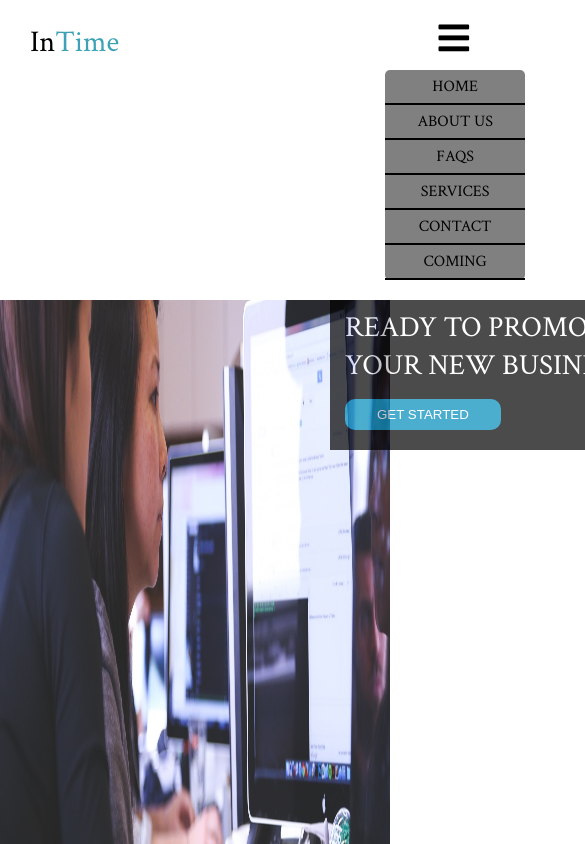
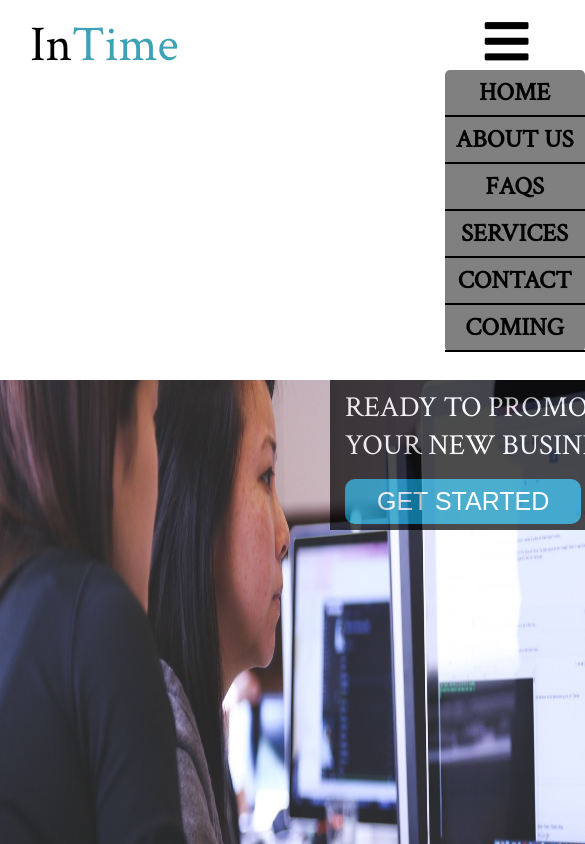
Before and after one commit to alex-nazaretyan/InTime-Agency, a plain HTML site: page InTime-Agency/html.html in a window 390 px wide. Shown: the top 844 px of the page, 585 px wide, since content can reach past the window. Drawn offline with Linux system fonts and the light colour scheme.

Commit message:
adding responsive body

```diff
--- a/InTime-Agency/css.css
+++ b/InTime-Agency/css.css
@@ -31,7 +31,7 @@ header nav ul li:hover {
     padding: 0;
     margin: 0 15px;
 }
-.menu-responsive{
+.drop-down-menu-button{
     display: none;
 }
 
--- a/InTime-Agency/html.html
+++ b/InTime-Agency/html.html
@@ -19,11 +19,11 @@
                     <p>In<span>Time</span></p>
                 </a>
             </div>
-            <span class="menu-responsive">
+            <span class="drop-down-menu-button">
                 <i class="fas fa-bars"></i>
             </span>
 
-            <ul>
+            <ul class="responsive">
                 <li>HOME</li>
                 <li>ABOUT US</li>
                 <li>FAQS</li>
--- a/InTime-Agency/medias.css
+++ b/InTime-Agency/medias.css
@@ -2,22 +2,32 @@
 
 /*Resolution 1080 x 2340 -> viewport 360 x 780*/
 
-@media all and (max-width: 600px) {
+/*Header section media query*/
+@media all and (min-width:360px) and (max-width: 780px) {
     @import url("https://cdnjs.cloudflare.com/ajax/libs/font-awesome/5.13.0/css/all.min.css");
-    .menu-responsive {
+    .drop-down-menu-button {
         display: block;
         font-size: 35px;
         padding-right: 30px;
         width: 350px;
         text-align: right;
     }
+    .drop-down-menu-button i{
+        font-size: 50px;
+    }
     .header-logo {
         padding-left: 30px;
+    }
+    .header-logo p{
+        font-size: 50px;
     }
     header {
         display: flex;
         justify-content: space-between;
-        height: 300px;
+
+    }
+    nav{
+        height: 380px;
     }
     header nav ul {
         display: none;
@@ -37,5 +47,52 @@
         text-align: center;
         border-bottom: 2px solid black;
         padding: 6px;
+        font-size: 25px;
+        font-weight: bold;
     }
 }
+/* Main section media query */
+
+@media all and (min-width:360px) and (max-width: 780px) {
+    @import url("https://cdnjs.cloudflare.com/ajax/libs/font-awesome/5.13.0/css/all.min.css");
+
+    .background-picture-wrapper{
+    color: white;
+    background-color: black;
+    opacity: 0.7;
+    position: absolute;
+    top: 380px;
+    left: 330px;
+    z-index: 1;
+    width: 300px;
+    height: 130px;
+    padding: 0 30px 20px 15px;
+    font-size: 20px;
+    }
+    .background-img img{
+        width: 675px;
+    }
+    .company-info{
+        width: 675px;
+        font-size: 30px;
+    }
+    .underline-h2{
+        width: 30%;
+        margin: 0 auto;
+        border-bottom: 5px solid #34B1C4;
+    }
+    button{
+        font-size: 25px;
+    }
+    .service-picture-wrapper{
+        width: 675px;
+    }
+    .service-picture-wrapper h1{
+        font-size: 40px;
+    }
+    .underline-h1{
+        border-bottom: 4px solid #454545;
+    width: 14%;
+    margin: 0 auto;
+    }
+}
```
